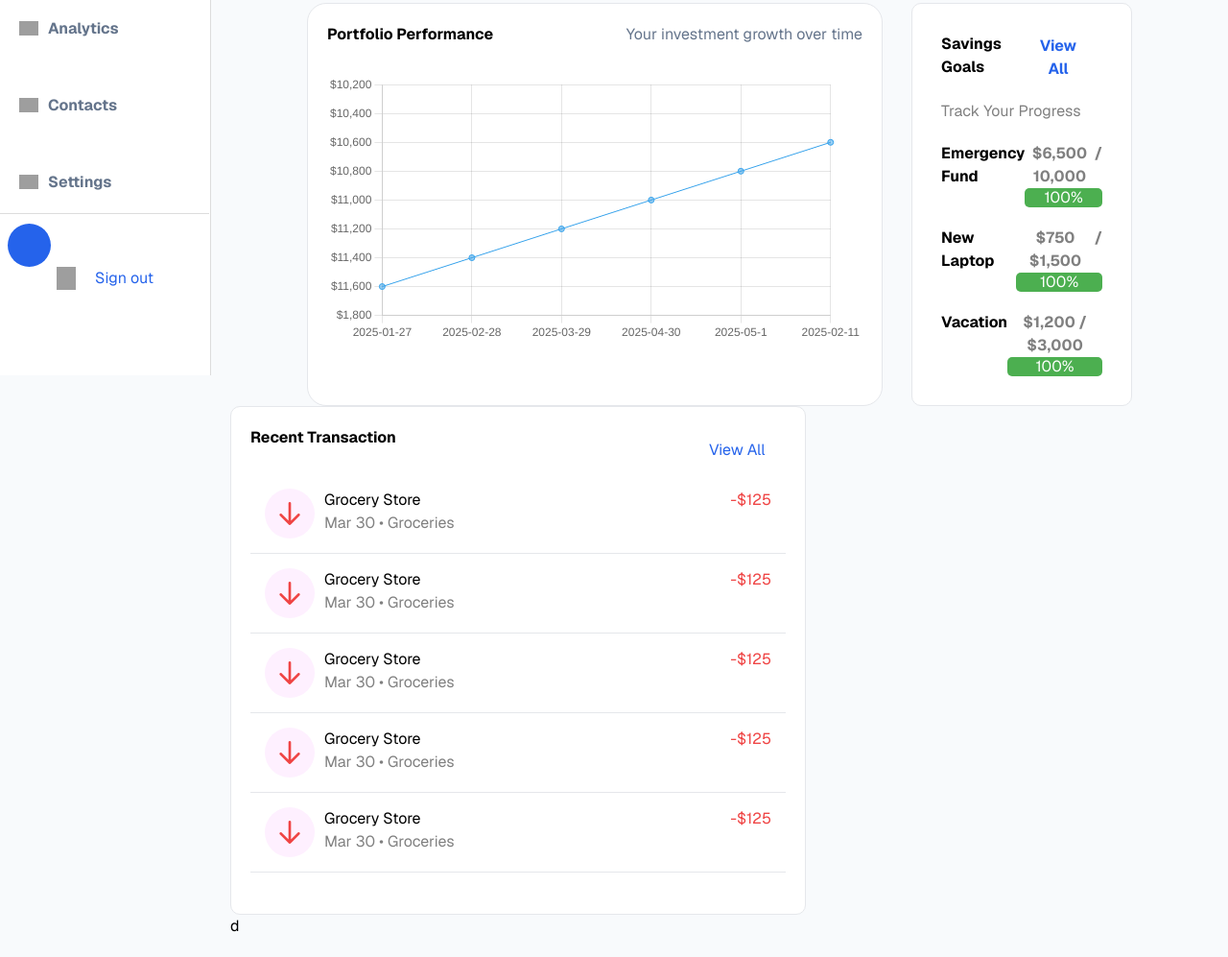
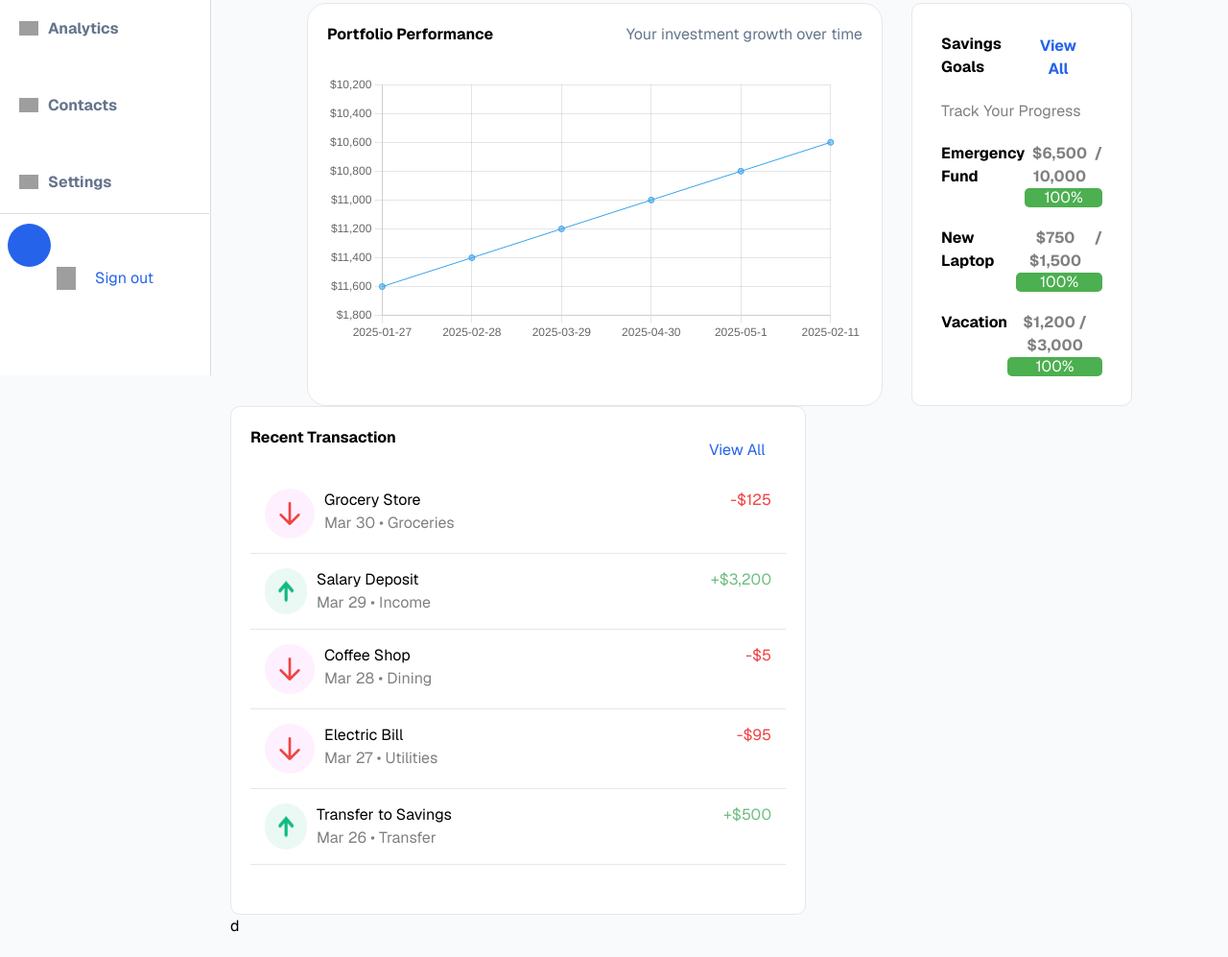
Before and after one commit to famzyjr/aunthentication-, a website with bundled scripts: page Homepage.html in a window 1280 px wide. Shown: the part 409-1406 px from the top of the page at 96% size. Built offline with nearby package versions, Linux system fonts and the light colour scheme; no server answers; grey boxes are pictures that could not be loaded.

Commit message:
i added Recent transaction card

```diff
--- a/Homepage.html
+++ b/Homepage.html
@@ -219,13 +219,13 @@
 
            <div class="grocery">
            <div class="flex flex-row gap-[10px]">
-            <img src="arrow-down.png" class="arrowdownBG" alt="">
+            <img src="arrows.png" class="arrowdownBGsecond" alt="">
             <div >
-            <h2>Grocery Store</h2>
-            <span class="text-[gray]">Mar 30 • Groceries</span>
+            <h2>Salary Deposit</h2>
+            <span class="text-[gray]">Mar 29 • Income</span>
            </div>
            </div>
-           <p class="groceryPara">-$125</p>
+           <p class="groceryParaSecond">+$3,200</p>
           </div>
         </div>
 
@@ -233,34 +233,36 @@
            <div class="flex flex-row gap-[10px]">
             <img src="arrow-down.png" class="arrowdownBG" alt="">
             <div >
-            <h2>Grocery Store</h2>
-            <span class="text-[gray]">Mar 30 • Groceries</span>
+            <h2>Coffee Shop</h2>
+            <span class="text-[gray]">Mar 28 • Dining</span>
            </div>
            </div>
-           <p class="groceryPara">-$125</p>
+           <p class="groceryPara">-$5</p>
           </div>
 
            <div class="grocery">
            <div class="flex flex-row gap-[10px]">
             <img src="arrow-down.png" class="arrowdownBG" alt="">
             <div >
-            <h2>Grocery Store</h2>
-            <span class="text-[gray]">Mar 30 • Groceries</span>
+            <h2>Electric Bill</h2>
+            <span class="text-[gray]">Mar 27 • Utilities</span>
            </div>
            </div>
-           <p class="groceryPara">-$125</p>
+           <p class="groceryPara">-$95</p>
           </div>
 
-           <div class="grocery">
+          <div class="grocery">
            <div class="flex flex-row gap-[10px]">
-            <img src="arrow-down.png" class="arrowdownBG" alt="">
+            <img src="arrows.png" class="arrowdownBGsecond" alt="">
             <div >
-            <h2>Grocery Store</h2>
-            <span class="text-[gray]">Mar 30 • Groceries</span>
+            <h2>Transfer to Savings</h2>
+            <span class="text-[gray]">Mar 26 • Transfer</span>
            </div>
            </div>
-           <p class="groceryPara">-$125</p>
+           <p class="groceryParaSecond">+$500</p>
           </div>
+        </div>
+
       </div>
       d
       </div>
--- a/home.css
+++ b/home.css
@@ -234,7 +234,11 @@ padding: 10px;
 border-radius: 50px;
 background-color: #fef0ff;
 }
-
+.arrowdownBGsecond{
+background-color: #EBF9F5;
+padding: 10px;
+border-radius: 50px;
+}
 .grocery{
   display: flex;
   justify-content: space-between;
@@ -245,3 +249,7 @@ background-color: #fef0ff;
 .groceryPara{
   color: #EF4444;
 }
+
+.groceryParaSecond{
+color: #6DBE81;
+}
```
Also changed, not shown: arrows.png (added).
